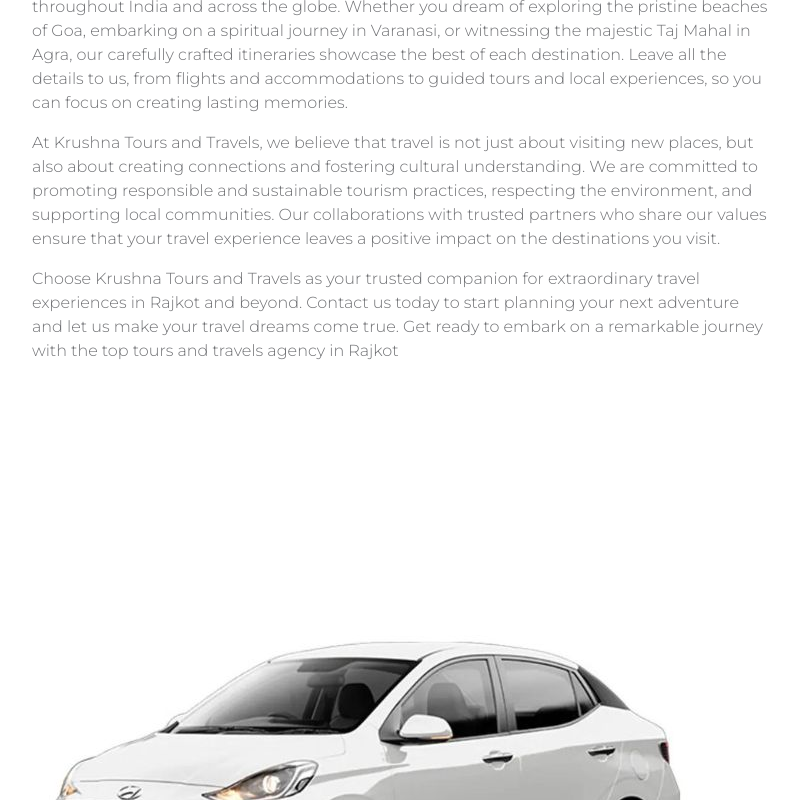
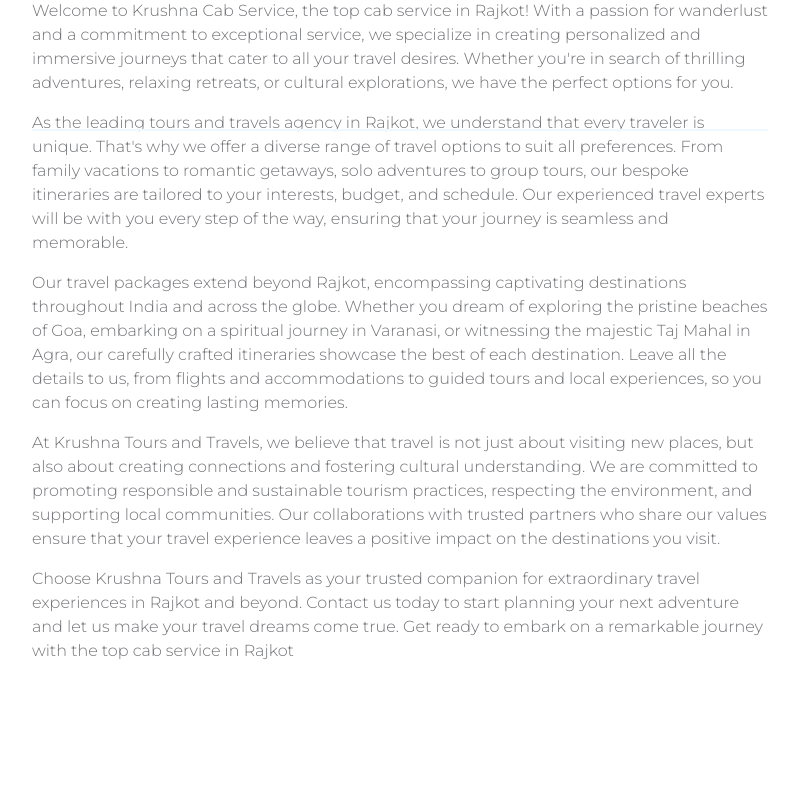
Before and after one commit to ajlo07/Krishna-Tours-Travels, a PHP site: page /about.php in a window 1280 px wide. Shown: the part 983-1783 px from the top of the page, without its empty margins (240-1039 px from the left). Run offline with PHP 8.4, Linux system fonts and the light colour scheme; some web fonts are replaced.

Commit message:
Content changes

```diff
--- a/about.php
+++ b/about.php
@@ -5,7 +5,7 @@
     <div class="container">
         <div class="row">
             <div class="col-lg-12 col-12 text-center">
-                <h2 class="mb-0">Top Tours And Travels Agency In Rajkot</h2>
+                <h2 class="mb-0">Top Cab Service In Rajkot</h2>
             </div>
 
         </div>
@@ -19,14 +19,14 @@
                 <div class="pb-5 mb-5">
                     <div class="section-title-wrap mb-4">
                         <h4 class="section-title">Our story</h4>
-                    </div>
-                    <p>Welcome to Krushna Tours and Travels, the top tours and travels agency in Rajkot! With a passion for wanderlust and a commitment to exceptional service, we specialize in creating personalized and immersive journeys that cater to all your travel desires. Whether you're in search of thrilling adventures, relaxing retreats, or cultural explorations, we have the perfect options for you.</p>
+                        <img src="images/profile/about banner.png" class="about-image mt-5 img-fluid"
+                        alt="cab service in rajkot">
+                    <p>Welcome to Krushna Cab Service, the top cab service in Rajkot! With a passion for wanderlust and a commitment to exceptional service, we specialize in creating personalized and immersive journeys that cater to all your travel desires. Whether you're in search of thrilling adventures, relaxing retreats, or cultural explorations, we have the perfect options for you.</p>
                     <p>As the leading tours and travels agency in Rajkot, we understand that every traveler is unique. That's why we offer a diverse range of travel options to suit all preferences. From family vacations to romantic getaways, solo adventures to group tours, our bespoke itineraries are tailored to your interests, budget, and schedule. Our experienced travel experts will be with you every step of the way, ensuring that your journey is seamless and memorable.</p>
                     <p>Our travel packages extend beyond Rajkot, encompassing captivating destinations throughout India and across the globe. Whether you dream of exploring the pristine beaches of Goa, embarking on a spiritual journey in Varanasi, or witnessing the majestic Taj Mahal in Agra, our carefully crafted itineraries showcase the best of each destination. Leave all the details to us, from flights and accommodations to guided tours and local experiences, so you can focus on creating lasting memories.</p>
                     <p>At Krushna Tours and Travels, we believe that travel is not just about visiting new places, but also about creating connections and fostering cultural understanding. We are committed to promoting responsible and sustainable tourism practices, respecting the environment, and supporting local communities. Our collaborations with trusted partners who share our values ensure that your travel experience leaves a positive impact on the destinations you visit.</p>
-                    <p>Choose Krushna Tours and Travels as your trusted companion for extraordinary travel experiences in Rajkot and beyond. Contact us today to start planning your next adventure and let us make your travel dreams come true. Get ready to embark on a remarkable journey with the top tours and travels agency in Rajkot</p>
-                    <img src="images/profile/Car/aura.jpg" class="about-image mt-5 img-fluid"
-                        alt="">
+                    <p>Choose Krushna Tours and Travels as your trusted companion for extraordinary travel experiences in Rajkot and beyond. Contact us today to start planning your next adventure and let us make your travel dreams come true. Get ready to embark on a remarkable journey with the top cab service in Rajkot</p>
+                    </div>
                 </div>
             </div>
 
```
Also changed, not shown: 1 other file.
